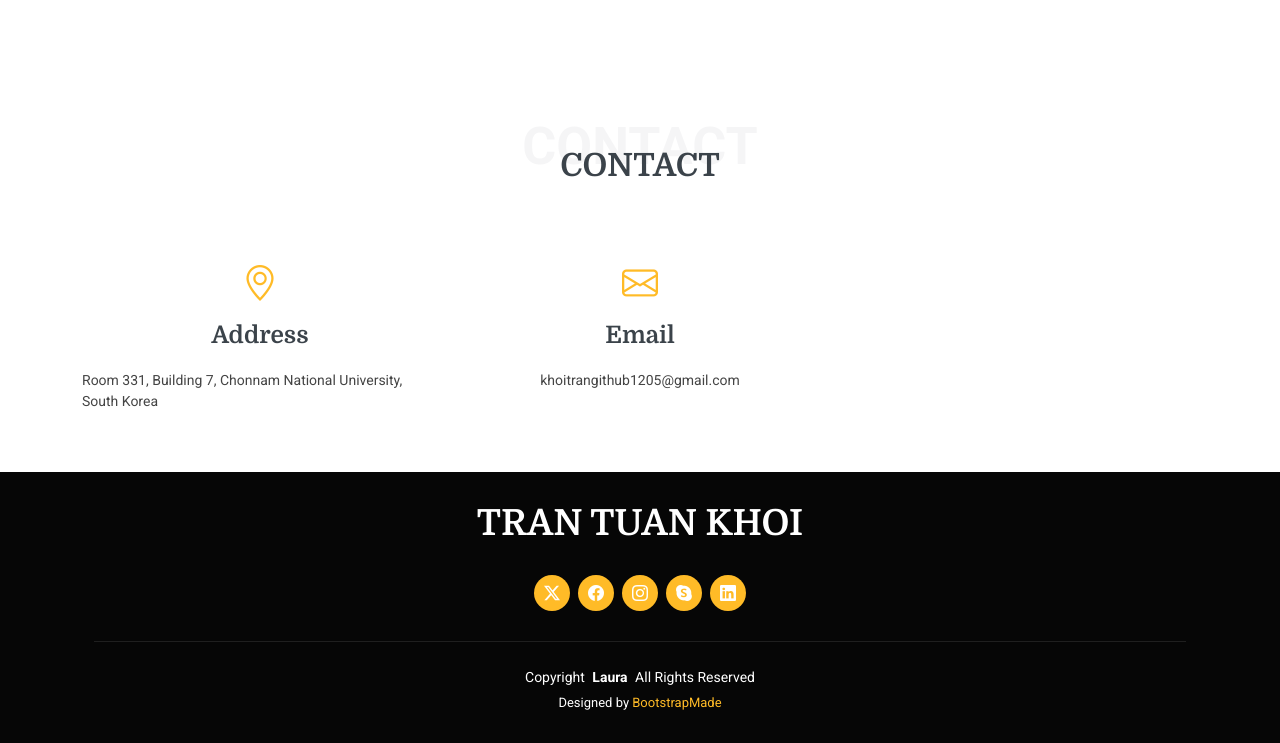
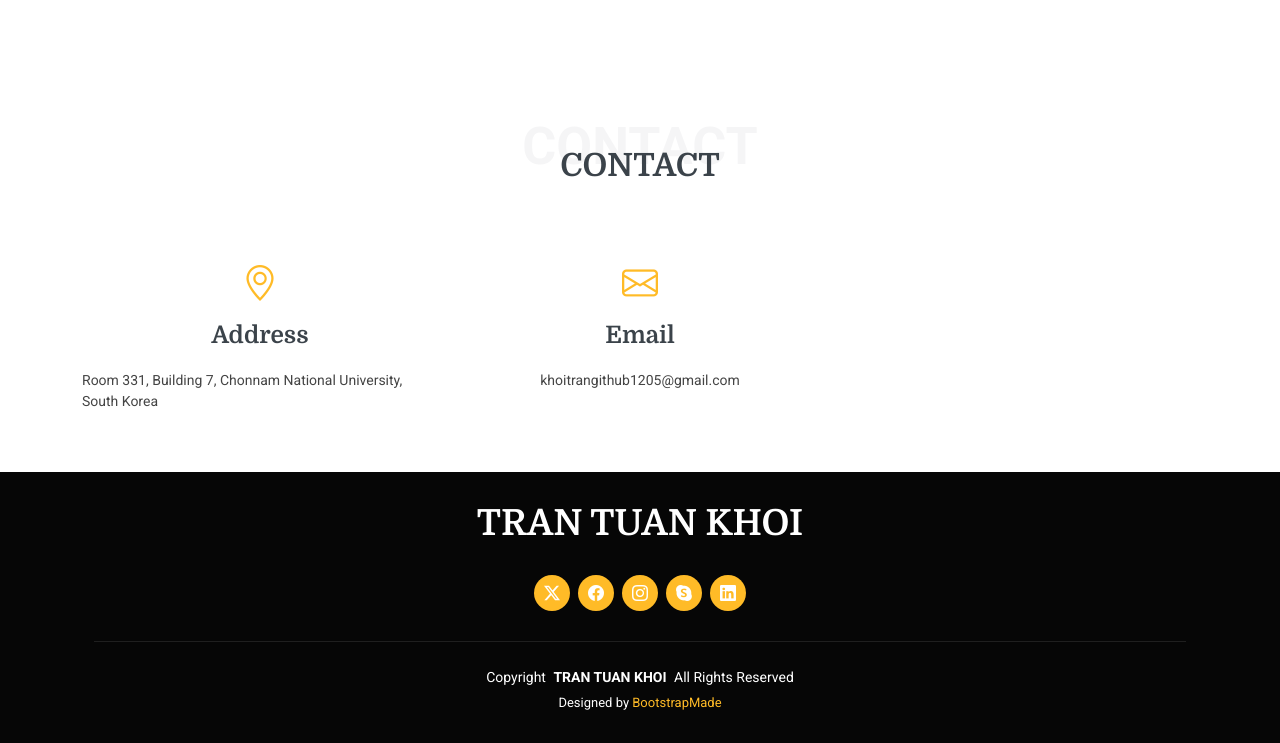
Before and after one commit to khoicnu/khoicnu.github.io, a plain HTML site: page index.html in a window 1280 px wide. Shown: the part 4651-5394 px from the top of the page. Drawn offline with Linux system fonts and the light colour scheme.

Commit message:
Update title and copyright in index.html

```diff
--- a/index.html
+++ b/index.html
@@ -3,7 +3,7 @@
 <head>
   <meta charset="utf-8">
   <meta content="width=device-width, initial-scale=1.0" name="viewport">
-  <title>Index - Laura Bootstrap Template</title>
+  <title>TRAN TUAN KHOI</title>
   <meta name="description" content="">
   <meta name="keywords" content="">
   <!-- Favicons -->
@@ -387,7 +387,7 @@
       </div>
       <div class="container">
         <div class="copyright">
-          <span>Copyright</span> <strong class="px-1 sitename">Laura</strong> <span>All Rights Reserved</span>
+          <span>Copyright</span> <strong class="px-1 sitename">TRAN TUAN KHOI</strong> <span>All Rights Reserved</span>
         </div>
         <div class="credits">
           <!-- All the links in the footer should remain intact. -->
```
